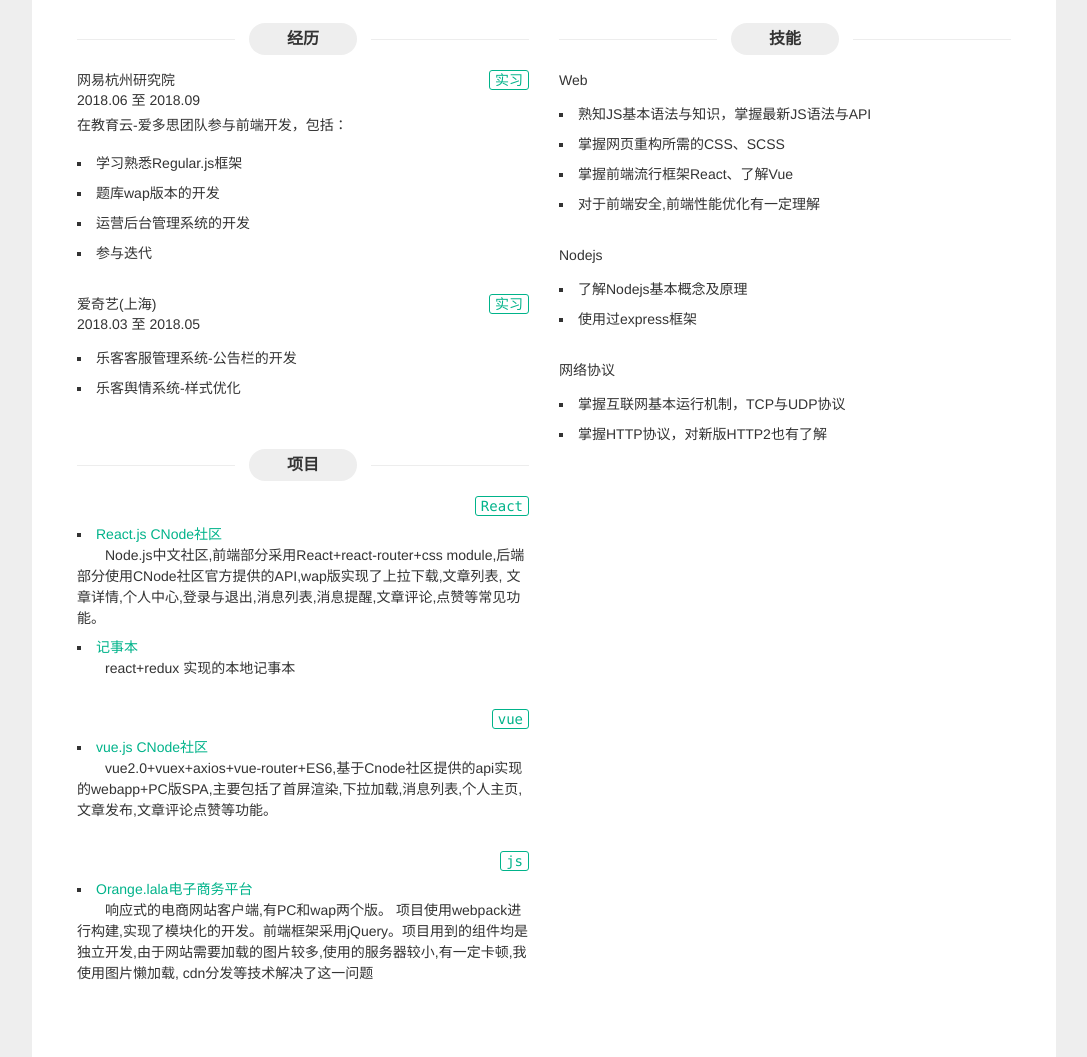
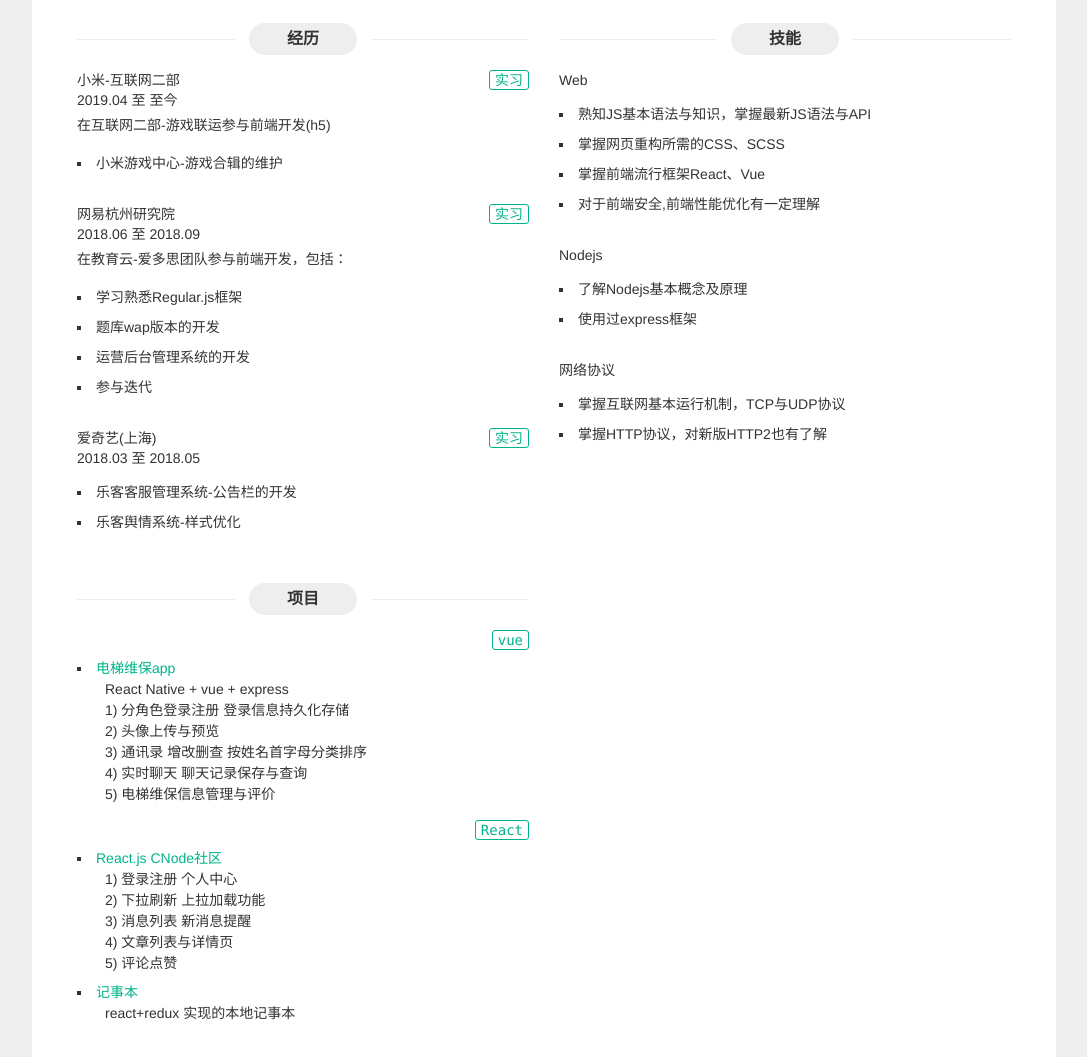
Before and after one commit to Month7/Month7.github.io, a plain HTML site: page index.html in a window 1280 px wide. Shown: the part 322-1379 px from the top of the page, without its empty margins (96-1183 px from the left). Drawn offline with Linux system fonts and the light colour scheme.

Commit message:
更新简历

```diff
--- a/index.html
+++ b/index.html
@@ -1,4 +1,3 @@
-
 <!DOCTYPE html>
 <html>
 <head>
@@ -92,6 +91,21 @@
           <!--经历:工作-->
           <div class="item">
             <header class="item-hd">
+              <h3 class="item-name">小米-互联网二部</h3>
+              <span class="item-time">2019.04 至 至今</span>
+              <a class="btn item-more" href="#">实习</a>
+            </header>
+            <div class="item-bd">
+              <p class="item-des">在互联网二部-游戏联运参与前端开发(h5)</p>
+              <ul class="section-content">
+                <li>小米游戏中心-游戏合辑的维护</li>
+
+              </ul>
+            </div>
+          </div>
+          <!--网易-->
+          <div class="item">
+            <header class="item-hd">
               <h3 class="item-name">网易杭州研究院</h3>
               <span class="item-time">2018.06 至 2018.09</span>
               <a class="btn item-more" href="#">实习</a>
@@ -129,20 +143,9 @@
         </header>
         <div class="section-bd">
           <!--项目:React-->
-          <div class="item">
-            <header class="item-hd">
-              <a class="btn item-more" href="https://facebook.github.io/react/">React</a>
-            </header>
-            <div class="item-bd">
-              <ul>
-                <li><a href="https://github.com/Month7/react-CNode">React.js CNode社区</br></a>&emsp;&emsp;Node.js中文社区,前端部分采用<strong>React</strong>+<strong>react-router</strong>+<strong>css module</strong>,后端部分使用CNode社区官方提供的API,wap版实现了上拉下载,文章列表,
-                                            文章详情,个人中心,登录与退出,消息列表,消息提醒,文章评论,点赞等常见功能。</li>
-                <li><a href="https://github.com/Month7/reactNotepad">记事本</a></br>&emsp;&emsp;react+redux 实现的本地记事本</li>
-              </ul>
-            </div>
-          </div>
 
 
+          <!--毕设-->
           <div class="item">
             <header class="item-hd">
               <a class="btn item-more" href="#">vue</a>
@@ -150,13 +153,37 @@
             <div class="item-bd">
               <ul>
                 <li>
-                  <a href="https://github.com/Month7/vueCNode">vue.js CNode社区</a>
-                  </br>&emsp;&emsp;<strong>vue2.0</strong>+<strong>vuex</strong>+<strong>axios</strong>+<strong>vue-router</strong>+<strong>ES6</strong>,基于Cnode社区提供的api实现的webapp+PC版SPA,主要包括了首屏渲染,下拉加载,消息列表,个人主页,文章发布,文章评论点赞等功能。
+                  <a href="https://github.com/Month7/Elevator-maintenance-system">电梯维保app</a>
+                  </li>&emsp;&emsp;React Native + vue + express</br>
+
+                  &emsp;&emsp;1) 分角色登录注册 登录信息持久化存储</br>
+                  &emsp;&emsp;2) 头像上传与预览</br>
+                  &emsp;&emsp;3) 通讯录 增改删查 按姓名首字母分类排序</br>
+                  &emsp;&emsp;4) 实时聊天 聊天记录保存与查询</br>
+                  &emsp;&emsp;5) 电梯维保信息管理与评价</br>
                 </li>
               </ul>
             </div>
+            <div class="item">
+              <header class="item-hd">
+                <a class="btn item-more" href="https://facebook.github.io/react/">React</a>
+              </header>
+              <div class="item-bd">
+                <ul>
+                  <li>
+                    <a href="https://github.com/Month7/react-CNode">React.js CNode社区</br></a>
+                    &emsp;&emsp;1) 登录注册 个人中心 </br>
+                    &emsp;&emsp;2) 下拉刷新 上拉加载功能 </br>
+                    &emsp;&emsp;3) 消息列表 新消息提醒 </br>
+                    &emsp;&emsp;4) 文章列表与详情页 </br>
+                    &emsp;&emsp;5) 评论点赞 </br>
+                  </li>
+                  <li><a href="https://github.com/Month7/reactNotepad">记事本</a></br>&emsp;&emsp;react+redux 实现的本地记事本</li>
+                </ul>
+              </div>
+            </div>
           </div>
-          <div class="item">
+          <!-- <div class="item">
             <header class="item-hd">
               <a class="btn item-more" href="#">js</a>
             </header>
@@ -169,7 +196,7 @@
                                         cdn分发等技术解决了这一问题
                 </li>
               </ul>
-            </div>
+            </div> -->
           </div>
       </section>
     </div>
@@ -194,7 +221,7 @@
               <ul class="section-content">
                 <li>熟知JS基本语法与知识，掌握最新JS语法与API</li>
                 <li>掌握网页重构所需的CSS、SCSS</li>
-                <li>掌握前端流行框架React、了解Vue</li>
+                <li>掌握前端流行框架React、Vue</li>
                 <li>对于前端安全,前端性能优化有一定理解</li>
               </ul>
             </div>
```
